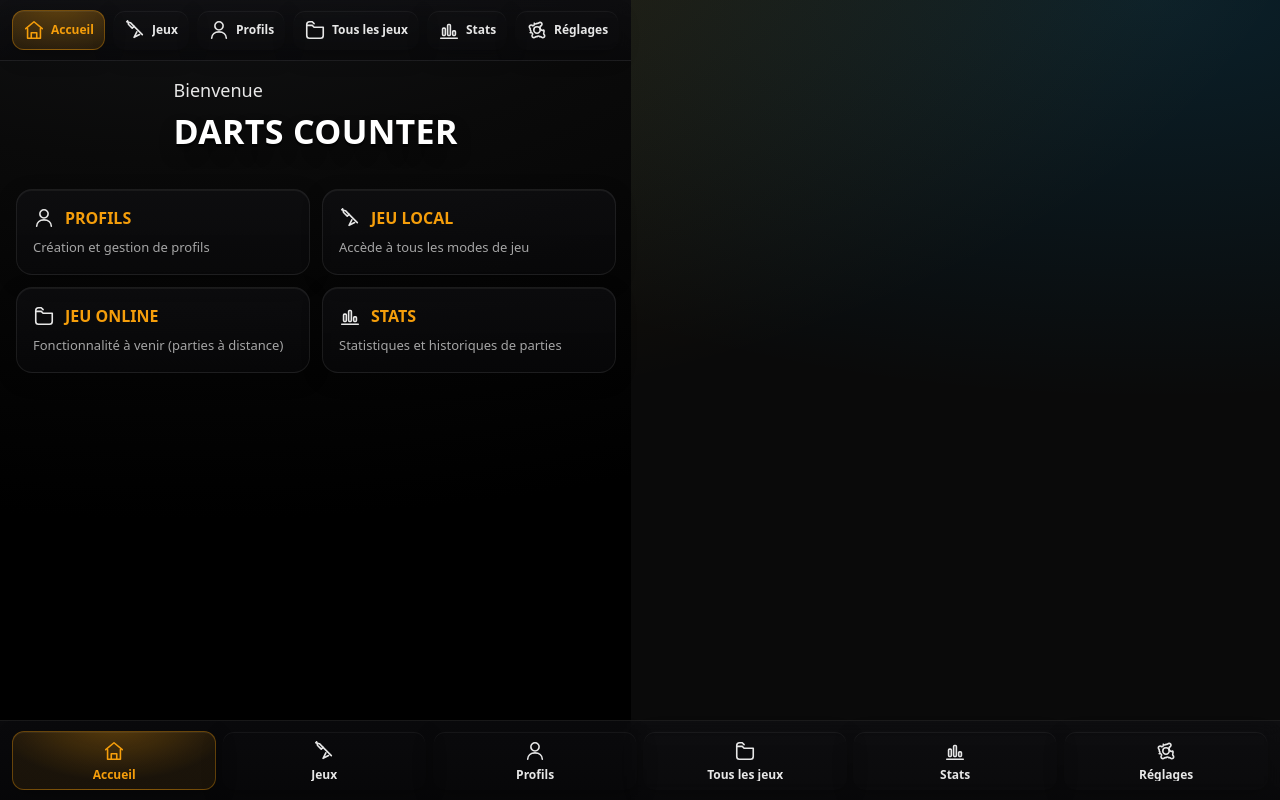
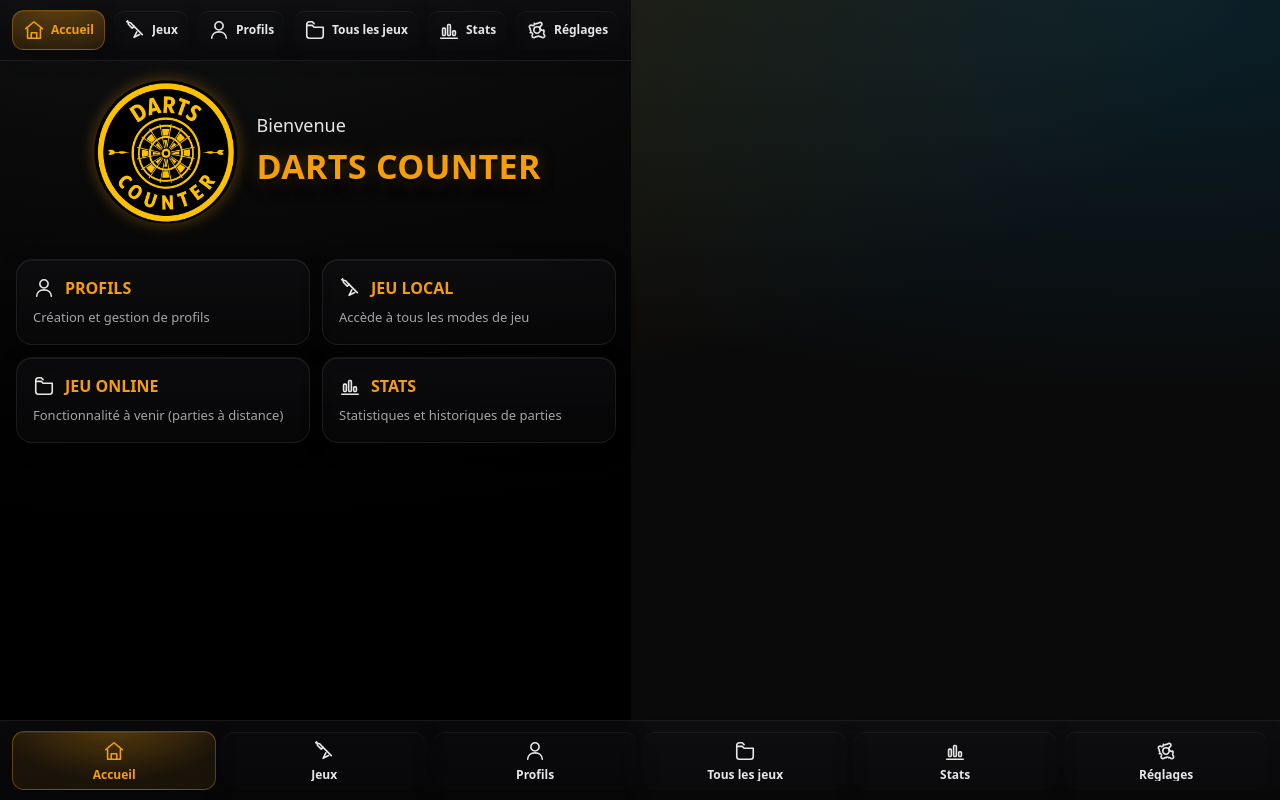
Before and after one commit to perrinalexandre38530-star/-DARTS-Counter-, a React (Vite) app: page / in a window 1280 px wide. Built offline with nearby package versions, Linux system fonts and the light colour scheme.

Commit message:
Update App.tsx

```diff
--- a/src/App.tsx
+++ b/src/App.tsx
@@ -647,6 +647,16 @@
             marginBottom: 8,
           }}
         >
+          <img
+            src="/LOGO DARTS COUNTER.png"
+            alt="Darts Counter Logo"
+            style={{
+              width: 150,
+              height: 150,
+              objectFit: "contain",
+              filter: "drop-shadow(0 0 8px rgba(245,158,11,.35))",
+            }}
+          />
           <div style={{ textAlign: "left" }}>
             <div style={{ fontSize: 18, opacity: 0.9 }}>Bienvenue</div>
             <div
@@ -655,9 +665,9 @@
                 fontSize: 34,
                 letterSpacing: 0.3,
                 marginTop: 2,
-          color: "var(--vc-primary)",
+                color: "var(--c-primary)",
                 textShadow:
-            "0 3px 0 rgba(0,0,0,.55), 0 10px 16px rgba(0,0,0,.35)",
+                  "0 3px 0 rgba(0,0,0,.55), 0 0 18px rgba(245,158,11,.25), 0 10px 16px rgba(0,0,0,.35)",
               }}
             >
               DARTS COUNTER
```
Lines whose indentation alone changed are shown as unchanged.
